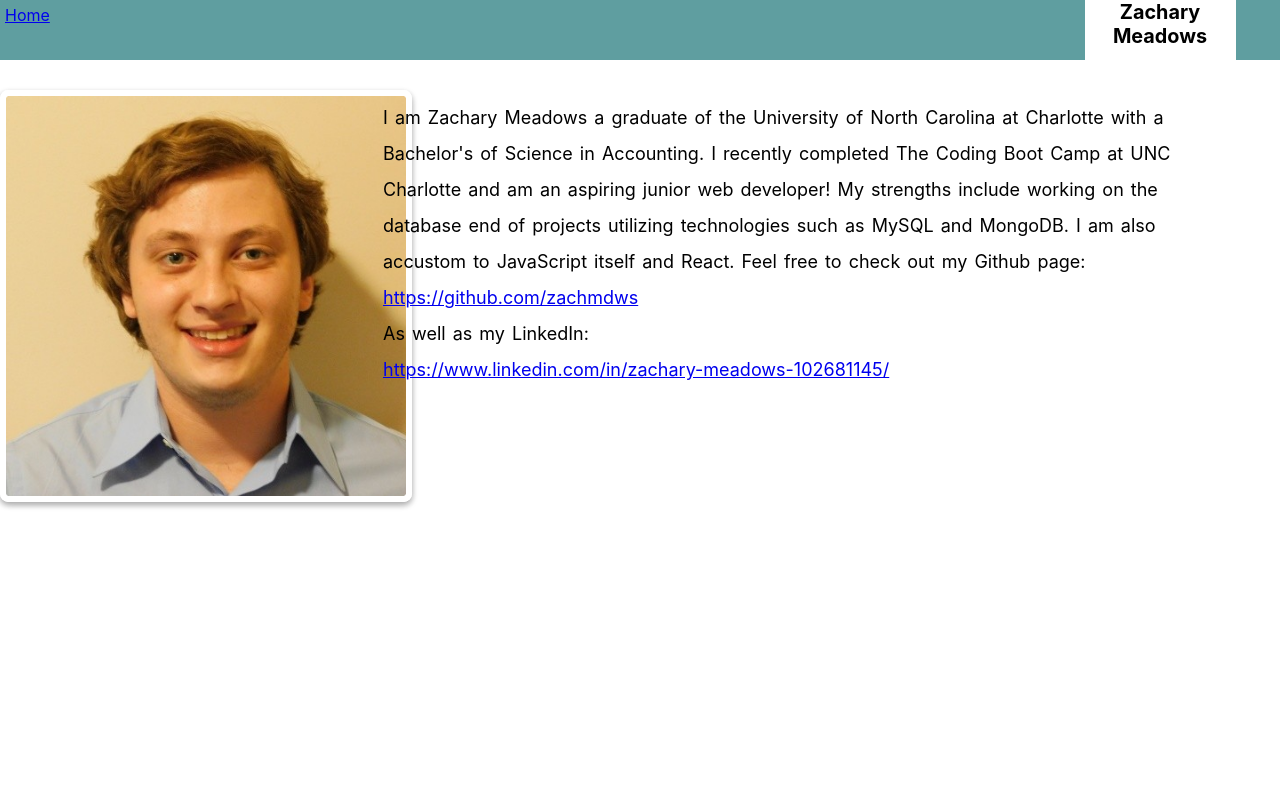
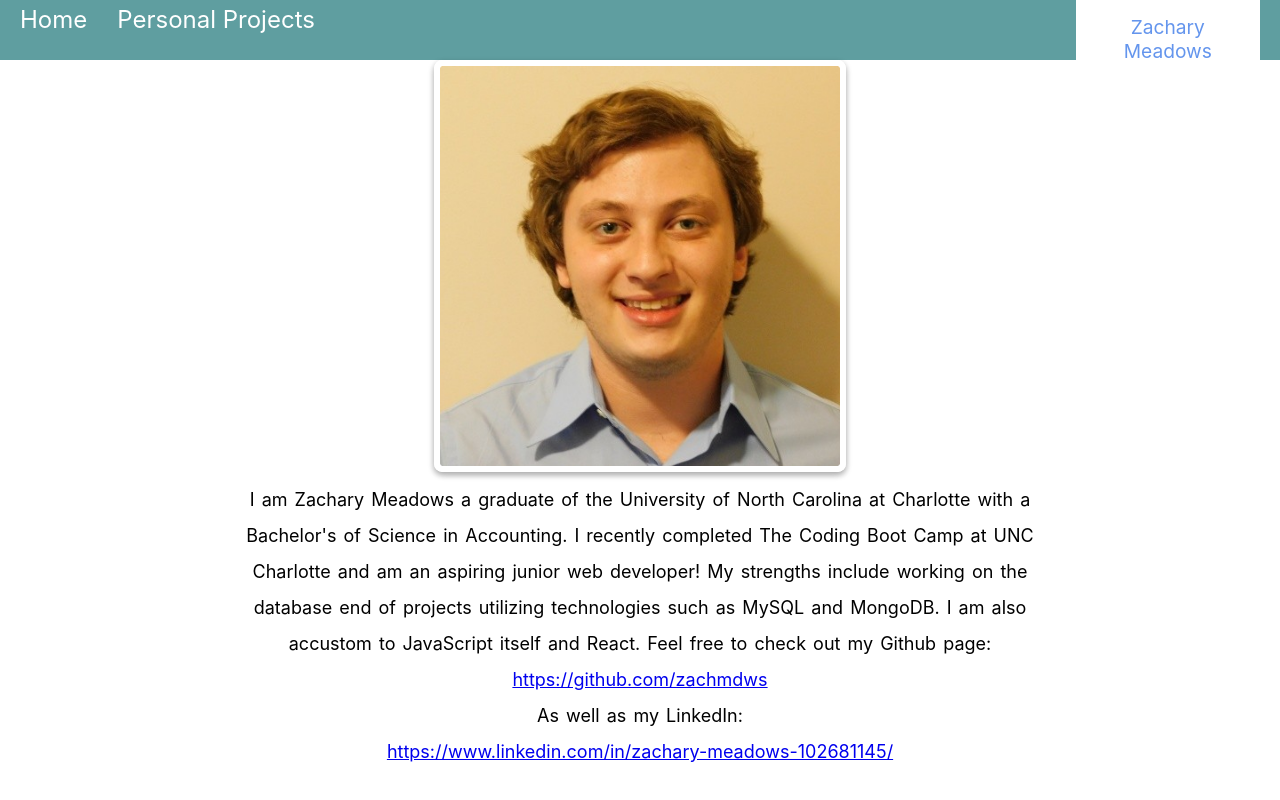
Before and after one commit to zachmdws/portfolio-revamp, a React (Create React App) app: page / in a window 1280 px wide. Built offline with nearby package versions, Linux system fonts and the light colour scheme.

Commit message:
Corrected some design issues

```diff
--- a/package.json
+++ b/package.json
@@ -7,6 +7,7 @@
     "@testing-library/react": "^9.3.2",
     "@testing-library/user-event": "^7.1.2",
     "animate.css": "^3.7.2",
+    "mdbreact": "^4.25.6",
     "react": "^16.13.1",
     "react-dom": "^16.13.1",
     "react-router-dom": "^5.1.2",
--- a/src/App.js
+++ b/src/App.js
@@ -4,12 +4,14 @@ import logo from './logo.svg';
 import Navbar from "./components/Navbar";
 import Card from "./components/Card";
 import AboutMe from "./components/AboutMe";
+import NameLogo from "./components/NameLogo";
 import './App.css';
 
 function App() {
   return (
     <Router>
       <div>
+        <NameLogo />
         <Navbar />
         <Card />
         <AboutMe />
--- a/src/components/AboutMe/style.css
+++ b/src/components/AboutMe/style.css
@@ -16,15 +16,8 @@
     display: block;
 }
 
-@media screen and (max-width: 1024px) {
-    .about {
-        float:none;
-        text-align: center;
-        margin: 0 auto;
-    }
-}
 
-@media screen and (max-width: 768px) {
+@media screen and (max-width: 1400px) {
     .about {
         float: none;
         text-align: center;
--- a/src/components/Card/style.css
+++ b/src/components/Card/style.css
@@ -16,10 +16,11 @@
     background-image: url("../../assets/images/cardimage.png");
   }
 
-@media screen and (max-width: 1024px) {
+@media screen and (max-width: 1400px) {
   .card {
     position: relative;
     margin: 0 auto;
+    display: block;
   }
 }
 
@@ -28,5 +29,6 @@
   .card {
     position: relative;
     margin: 0 auto;
+    display: block;
   }
 }
--- /dev/null
+++ b/src/components/NameLogo/index.js
@@ -0,0 +1,10 @@
+import React from "react";
+import "./style.css";
+
+function NameLogo() {
+    return (
+        <a className="name animated pulse delay-2s " href="/">Zachary Meadows</a>
+    )
+}
+
+export default NameLogo;
--- /dev/null
+++ b/src/components/NameLogo/style.css
@@ -0,0 +1,20 @@
+.name {
+    width: 12%;
+    float: right;
+    background-color: white;
+    height: 30px;
+    text-align: center;
+    margin-right: 20px;
+    padding: 15px;
+    font-size: larger;
+    text-decoration: none;
+    color: cornflowerblue;
+}
+
+@media screen and (max-width: 768px) {
+    .name {
+        width: 100%;
+        text-align: center;
+        margin: 0 auto;
+    }
+}
--- a/src/components/Navbar/index.js
+++ b/src/components/Navbar/index.js
@@ -1,41 +1,8 @@
 import React from "react";
 import { Link } from "react-router-dom";
-import styled, { keyframes } from "styled-components";
-// import { pulse } from "animations";
 import "./style.css";
 
-const Title = styled.h1`
-    color: crimson;
-`;
 
-const pulse = keyframes`
-    from {
-        font-size: 19px;
-    }
-
-    to {
-        font-size: 20px;
-    }
-`;
-
-const Pulse = styled.a`
-    className: "name";
-    display: block;
-    href: "/";
-    animation: ${pulse} 2s infinite;
-    animation-direction: alternate;
-    background-color: white;
-    display: block;
-    width: 10%;
-    position: relative;
-    left: 85%;
-    bottom: 75%;
-    height: 100%;
-    text-align: center;
-    padding: 12px;
-    font-weight: bold;
-    font-family: -apple-system, BlinkMacSystemFont, 'Segoe UI', Roboto, Oxygen, Ubuntu, Cantarell, 'Open Sans', 'Helvetica Neue', sans-serif;
-`;
 
 function Navbar() {
     return (
@@ -43,7 +10,9 @@ function Navbar() {
          <Link className="navbar-brand" to="/">
          Home
          </Link>
-        <Pulse className="name"><a>Zachary Meadows</a></Pulse>
+         <Link className="navbar-brand" to="/personal-projects">
+         Personal Projects
+         </Link>
      </nav>
     )
 }
--- a/src/components/Navbar/style.css
+++ b/src/components/Navbar/style.css
@@ -6,4 +6,25 @@ nav.navbar.navbar-default {
     background-color: cadetblue;
     height: 50px;
     padding: 5px;
+    text-align: left;
+    font-size: x-large;
+    color: white;
+    text-decoration: none;
 }
+
+.navbar-brand {
+    color: white;
+    text-decoration: none;
+    padding: 15px;
+}
+
+@media screen and (max-width: 768px) {
+
+    .navbar {
+        position: relative;
+        display: inline-block;
+        width: 100%;
+        text-align: center;
+    }
+
+}
```
Also changed, not shown: 1 other file (tests, documents, lock files or other folders).
